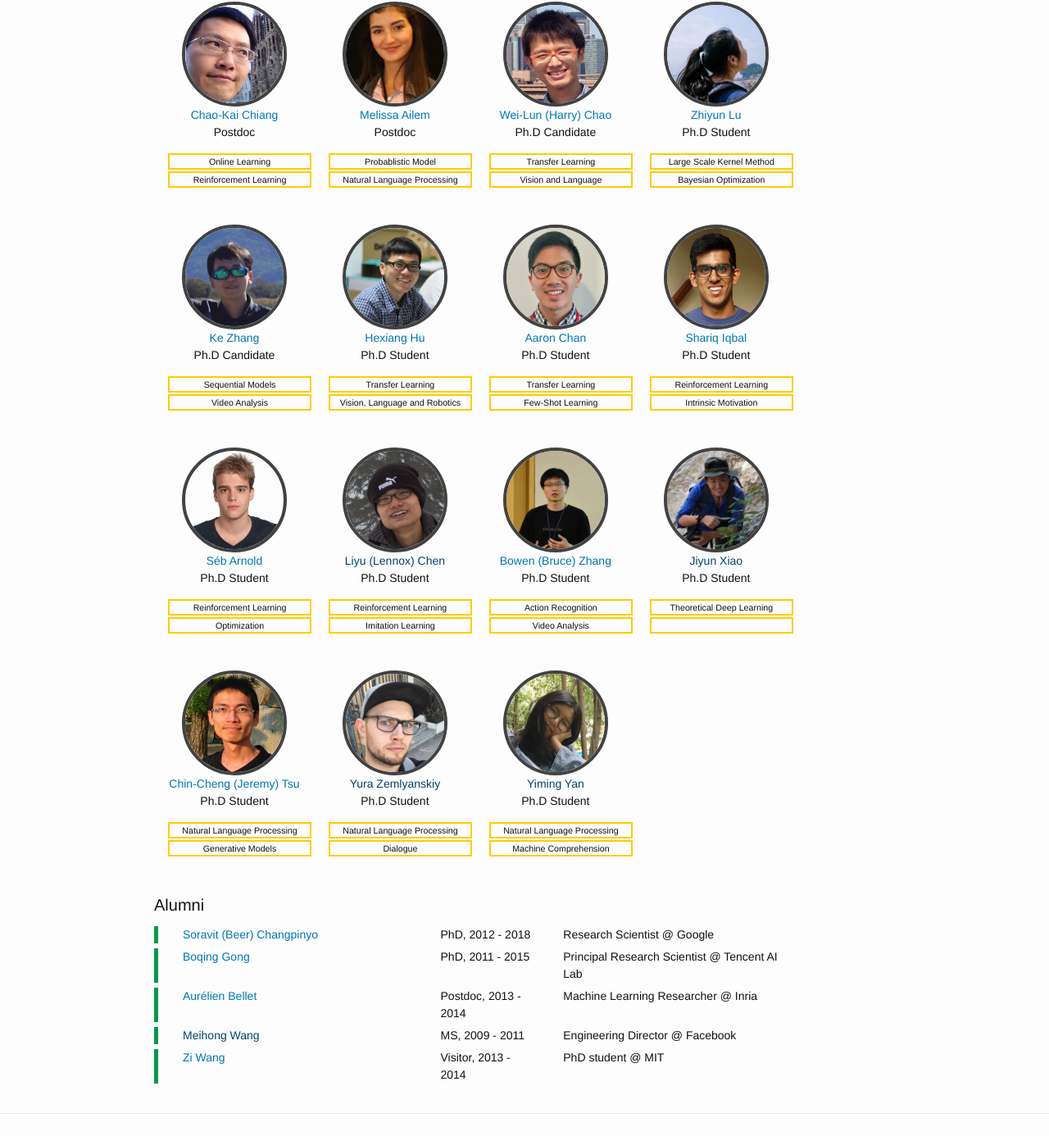
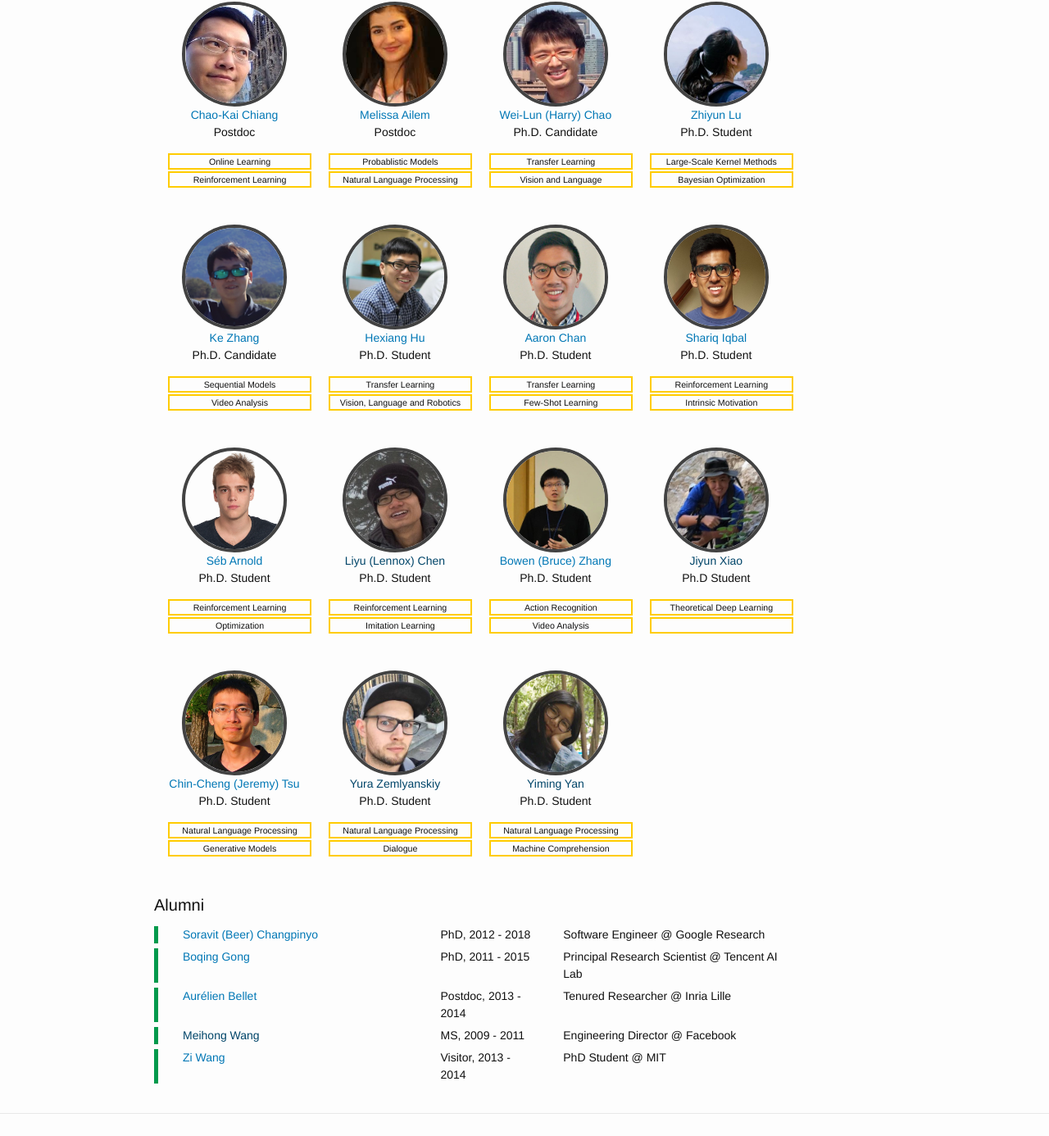
Before and after one commit to teds-usc/teds-usc.github.io, a Jekyll site: the page built from index.html, in a window 1280 px wide. Shown: the part 457-1843 px from the top of the page at 82% size. Built offline with Jekyll 4.4.1, drawn with Linux system fonts in a browser that asks for light colours; nearby versions of some CDN libraries.

Commit message:
various changes

```diff
--- a/_data/alumni.yml
+++ b/_data/alumni.yml
@@ -1,21 +1,21 @@
 - name:   'Soravit (Beer) Changpinyo'
   img:    '/img/members/beer.jpg'
   url:    'http://www-scf.usc.edu/~schangpi/'
-  position:  'Research Scientist @ Google'
+  position:  'Software Engineer @ Google Research'
   description: 'PhD, 2012 - 2018'
   tags:
-    - name: 'Metric Learning'
-    - name: 'Natural Language Processing'
+    - name: 'Transfer and Multi-Task Learning'
+    - name: 'Computer Vision and Natural Language Processing'
 - name:   'Boqing Gong'
   url:    'http://boqinggong.info'
   position:  'Principal Research Scientist @ Tencent AI Lab'
   description: 'PhD, 2011 - 2015'
   tags:
     - name: 'Unsupervised Domain Adaptation'
-    - name: 'Kernal Method'
+    - name: 'Kernal Methods'
 - name:   'Aurélien Bellet'
   url:    'http://researchers.lille.inria.fr/abellet/'
-  position:  'Machine Learning Researcher @ Inria'
+  position:  'Tenured Researcher @ Inria Lille'
   description: 'Postdoc, 2013 - 2014'
   tags:
     - name: 'Metric Learning'
@@ -25,11 +25,11 @@
   position:  'Engineering Director @ Facebook'
   description: 'MS, 2009 - 2011'
   tags:
-    - name: 'Kernel Method'
+    - name: 'Kernel Methods'
     - name: 'Information Theory'
 - name:   'Zi Wang'
   url:    'http://zi-wang.com/'
-  position:  'PhD student @ MIT'
+  position:  'PhD Student @ MIT'
   description: 'Visitor, 2013 - 2014'
   tags:
     - name: 'Bayesian Optimization'
--- a/_data/members.yml
+++ b/_data/members.yml
@@ -10,68 +10,68 @@
   url:    'https://melailem.github.io/'
   title:  'Postdoc'
   tags:
-    - name: 'Probablistic Model'
+    - name: 'Probablistic Models'
     - name: 'Natural Language Processing'
 - name: 'Wei-Lun (Harry) Chao'
   img:  '/img/members/harry.jpg'
   url:  'http://www-scf.usc.edu/~weilunc/'
-  title:  'Ph.D Candidate'
+  title:  'Ph.D. Candidate'
   tags:
     - name: 'Transfer Learning'
     - name: 'Vision and Language'
 - name: 'Zhiyun Lu'
   img:  '/img/members/zhiyun.jpg'
   url:  'https://sites.google.com/site/zhiyunluu/home'
-  title:  'Ph.D Student'
+  title:  'Ph.D. Student'
   tags:
-    - name: 'Large Scale Kernel Method'
+    - name: 'Large-Scale Kernel Methods'
     - name: 'Bayesian Optimization'
 - name: 'Ke Zhang'
   img:  '/img/members/zhan355.jpg'
   url:  'http://www-scf.usc.edu/~zhan355/'
-  title:  'Ph.D Candidate'
+  title:  'Ph.D. Candidate'
   tags:
     - name: 'Sequential Models'
     - name: 'Video Analysis'
 - name: 'Hexiang Hu'
   img:  '/img/members/hexiang.jpg'
   url:  'http://www.hexianghu.com'
-  title:  'Ph.D Student'
+  title:  'Ph.D. Student'
   tags:
     - name: 'Transfer Learning'
     - name: 'Vision, Language and Robotics'
 - name: 'Aaron Chan'
   img: '/img/members/aaron.png'
   url:  'https://aarzchan.github.io/'
-  title: 'Ph.D Student'
+  title: 'Ph.D. Student'
   tags:
     - name: 'Transfer Learning'
     - name: 'Few-Shot Learning'
 - name: 'Shariq Iqbal'
   img: '/img/members/shariq.jpg'
   url:  'https://shariqiqbal2810.github.io/'
-  title: 'Ph.D Student'
+  title: 'Ph.D. Student'
   tags:
     - name: 'Reinforcement Learning'
     - name: 'Intrinsic Motivation'
 - name: 'Séb Arnold'
   img: '/img/members/seb.png'
   url:  'http://seba-1511.github.io/'
-  title: 'Ph.D Student'
+  title: 'Ph.D. Student'
   tags:
     - name: 'Reinforcement Learning'
     - name: 'Optimization'
 - name: 'Liyu (Lennox) Chen'
   img: '/img/members/liyu.jpg'
   url:  ''
-  title: 'Ph.D Student'
+  title: 'Ph.D. Student'
   tags:
     - name: 'Reinforcement Learning'
     - name: 'Imitation Learning'
 - name: 'Bowen (Bruce) Zhang'
   img: '/img/members/bowen.jpg'
   url:  'https://zbwglory.github.io/'
-  title: 'Ph.D Student'
+  title: 'Ph.D. Student'
   tags:
     - name: 'Action Recognition'
     - name: 'Video Analysis'
@@ -85,21 +85,21 @@
 - name: 'Chin-Cheng (Jeremy) Tsu'
   img: '/img/members/chincheng.jpg'
   url:  'http://jeremycchsu.github.io/'
-  title: 'Ph.D Student'
+  title: 'Ph.D. Student'
   tags:
     - name: 'Natural Language Processing'
     - name: 'Generative Models'
 - name: 'Yura Zemlyanskiy'
   img: '/img/members/yura.jpg'
   url:  ''
-  title: 'Ph.D Student'
+  title: 'Ph.D. Student'
   tags:
     - name: 'Natural Language Processing'
     - name: 'Dialogue'
 - name: 'Yiming Yan'
   img: '/img/members/yiming.jpg'
   url:  ''
-  title: 'Ph.D Student'
+  title: 'Ph.D. Student'
   tags:
     - name: 'Natural Language Processing'
     - name: 'Machine Comprehension'
```
Also changed, not shown: img/members/beer.jpg.
